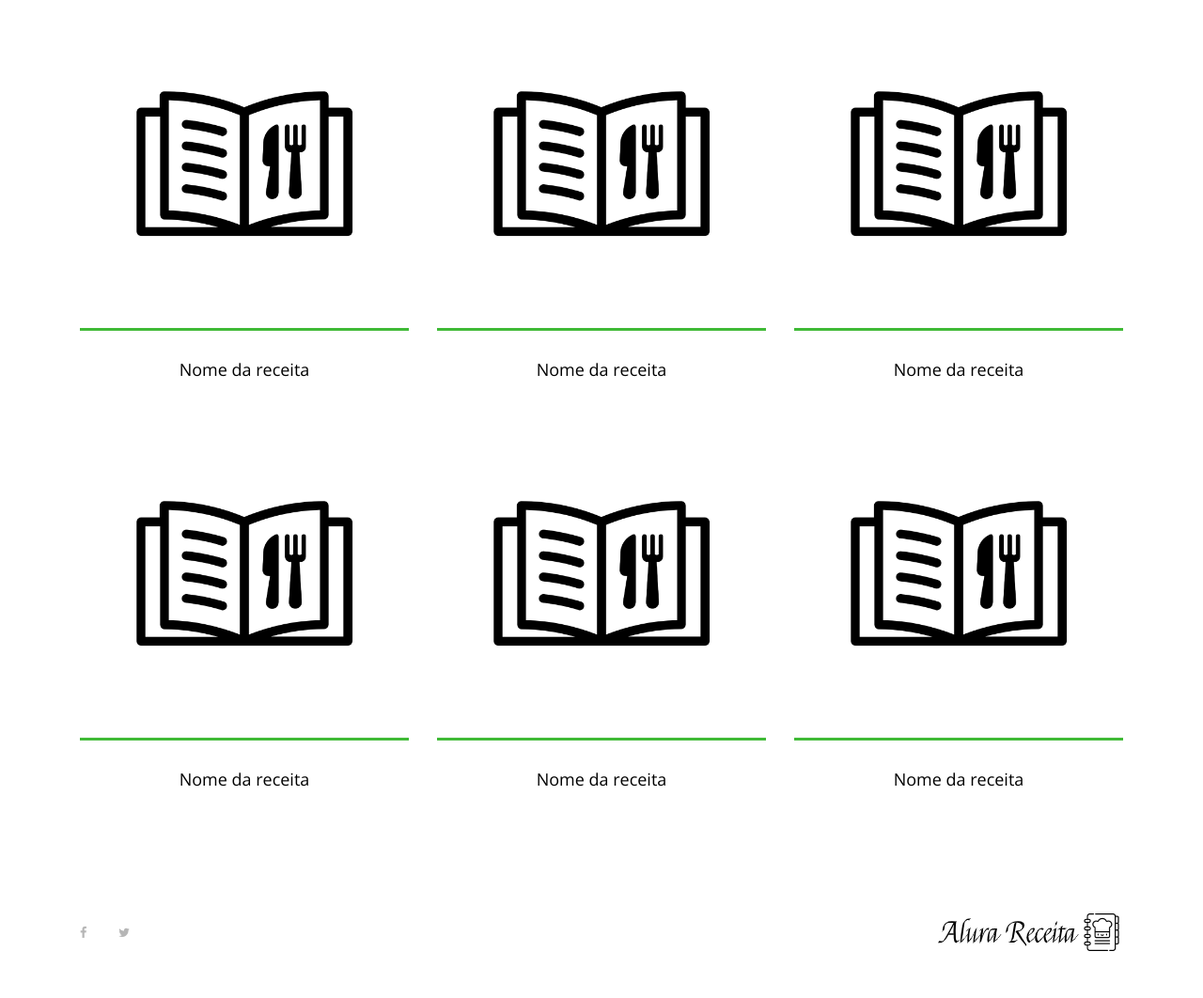
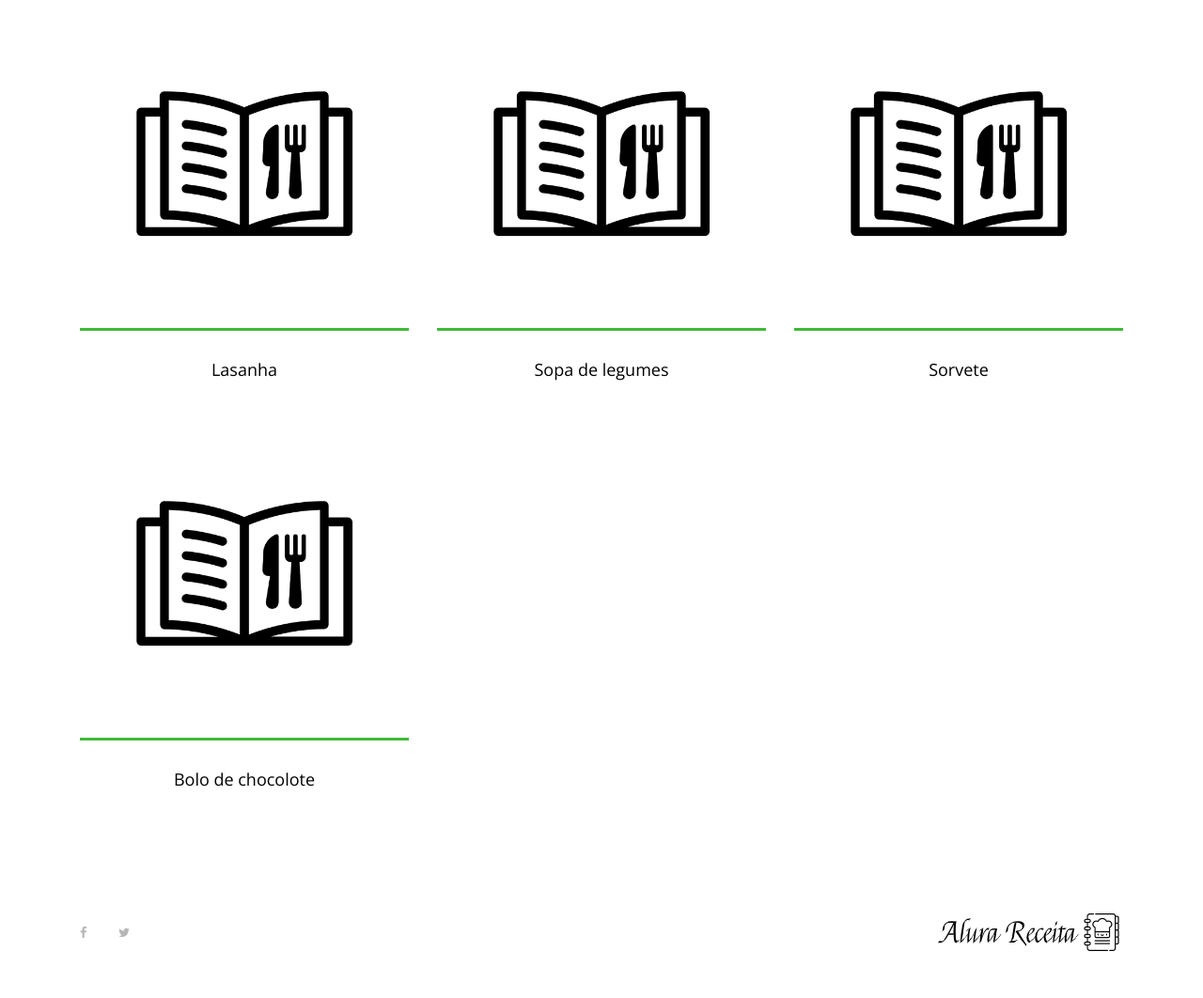
Before and after one commit to LuhBC-pixel/Learning-django, a Django app: page / in a window 1280 px wide. Shown: the part 196-1258 px from the top of the page at 94% size. Run offline with Django 3.2, Linux system fonts and the light colour scheme; some libraries are stand-ins or nearby versions.

Commit message:
Nomes de receitas dinâmicas

```diff
--- a/receitas/templates/index.html
+++ b/receitas/templates/index.html
@@ -30,77 +30,19 @@
     <section class="best-receipe-area">
         <div class="container">
             <div class="row">
+                {% for chave, valor in nome_das_receitas.items %}
                 <!-- Single Best Receipe Area -->
                 <div class="col-12 col-sm-6 col-lg-4">
                     <div class="single-best-receipe-area mb-30">
                         <img src="{% static 'img/bg-img/foto_receita.png' %}" alt="">
                         <div class="receipe-content">
                             <a href="{% url 'receita' %}">
-                                <h5>Nome da receita</h5>
+                                <h5>{{ valor }}</h5>
                             </a>
                         </div>
                     </div>
                 </div>
-
-                <!-- Single Best Receipe Area -->
-                <div class="col-12 col-sm-6 col-lg-4">
-                    <div class="single-best-receipe-area mb-30">
-                        <img src="{% static 'img/bg-img/foto_receita.png' %}" alt="">
-                        <div class="receipe-content">
-                            <a href="{% url 'receita' %}">
-                                <h5>Nome da receita</h5>
-                            </a>
-                        </div>
-                    </div>
-                </div>
-
-                <!-- Single Best Receipe Area -->
-                <div class="col-12 col-sm-6 col-lg-4">
-                    <div class="single-best-receipe-area mb-30">
-                        <img src="{% static 'img/bg-img/foto_receita.png' %}" alt="">
-                        <div class="receipe-content">
-                            <a href="{% url 'receita' %}">
-                                <h5>Nome da receita</h5>
-                            </a>
-                        </div>
-                    </div>
-                </div>
-
-                <!-- Single Best Receipe Area -->
-                <div class="col-12 col-sm-6 col-lg-4">
-                    <div class="single-best-receipe-area mb-30">
-                        <img src="{% static 'img/bg-img/foto_receita.png' %}" alt="">
-                        <div class="receipe-content">
-                            <a href="{% url 'receita' %}">
-                                <h5>Nome da receita</h5>
-                            </a>
-                        </div>
-                    </div>
-                </div>
-
-                <!-- Single Best Receipe Area -->
-                <div class="col-12 col-sm-6 col-lg-4">
-                    <div class="single-best-receipe-area mb-30">
-                        <img src="{% static 'img/bg-img/foto_receita.png' %}" alt="">
-                        <div class="receipe-content">
-                            <a href="{% url 'receita' %}">
-                                <h5>Nome da receita</h5>
-                            </a>
-                        </div>
-                    </div>
-                </div>
-
-                <!-- Single Best Receipe Area -->
-                <div class="col-12 col-sm-6 col-lg-4">
-                    <div class="single-best-receipe-area mb-30">
-                        <img src="{% static 'img/bg-img/foto_receita.png' %}" alt="">
-                        <div class="receipe-content">
-                            <a href="{% url 'receita' %}">
-                                <h5>Nome da receita</h5>
-                            </a>
-                        </div>
-                    </div>
-                </div>
+                {% endfor %}
             </div>
         </div>
     </section>
--- a/receitas/views.py
+++ b/receitas/views.py
@@ -1,7 +1,18 @@
 from django.shortcuts import render
 
 def index(request):
-    return render(request,'index.html')
+    receitas = {
+        1:'Lasanha',
+        2:'Sopa de legumes',
+        3:'Sorvete',
+        4:'Bolo de chocolote'
+    }
+
+    dados = {
+        'nome_das_receitas': receitas
+    }
+
+    return render(request,'index.html', dados)
 
 def receita(request):
     return render(request,'receita.html')
```
